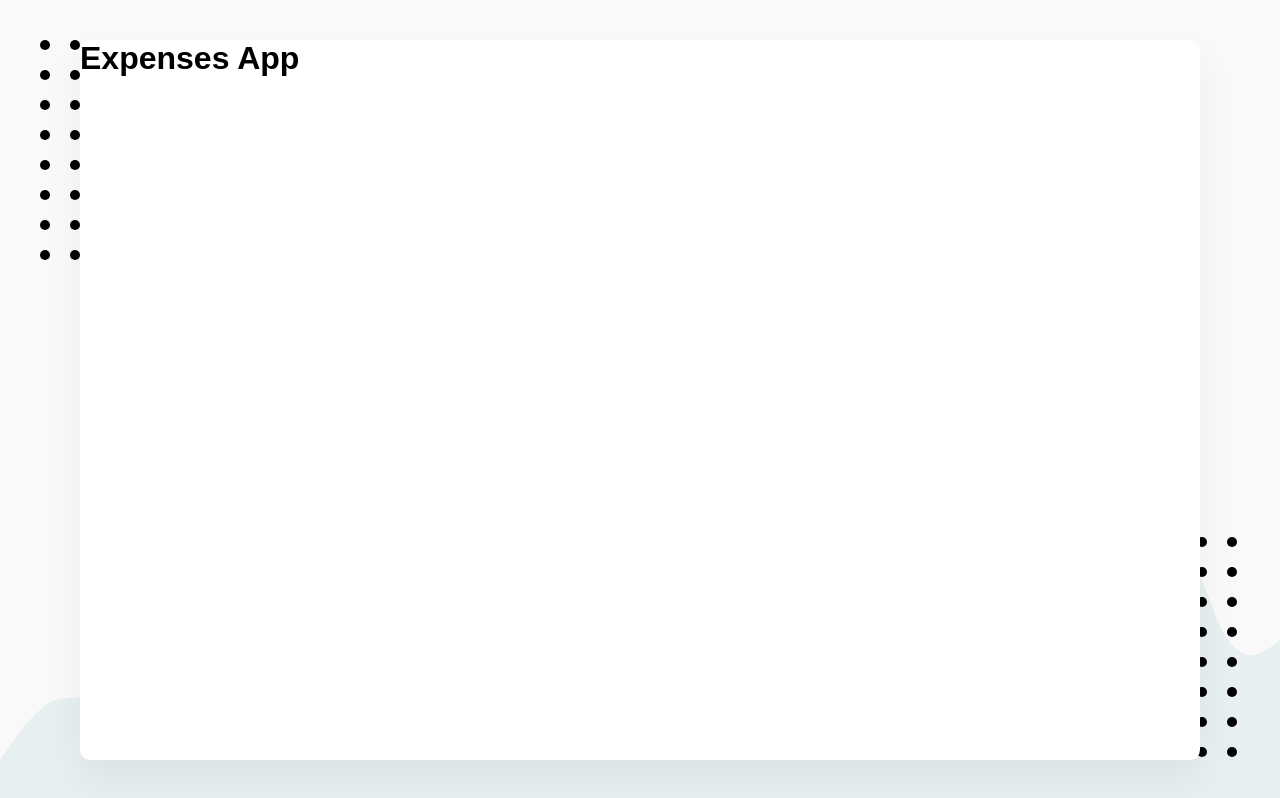
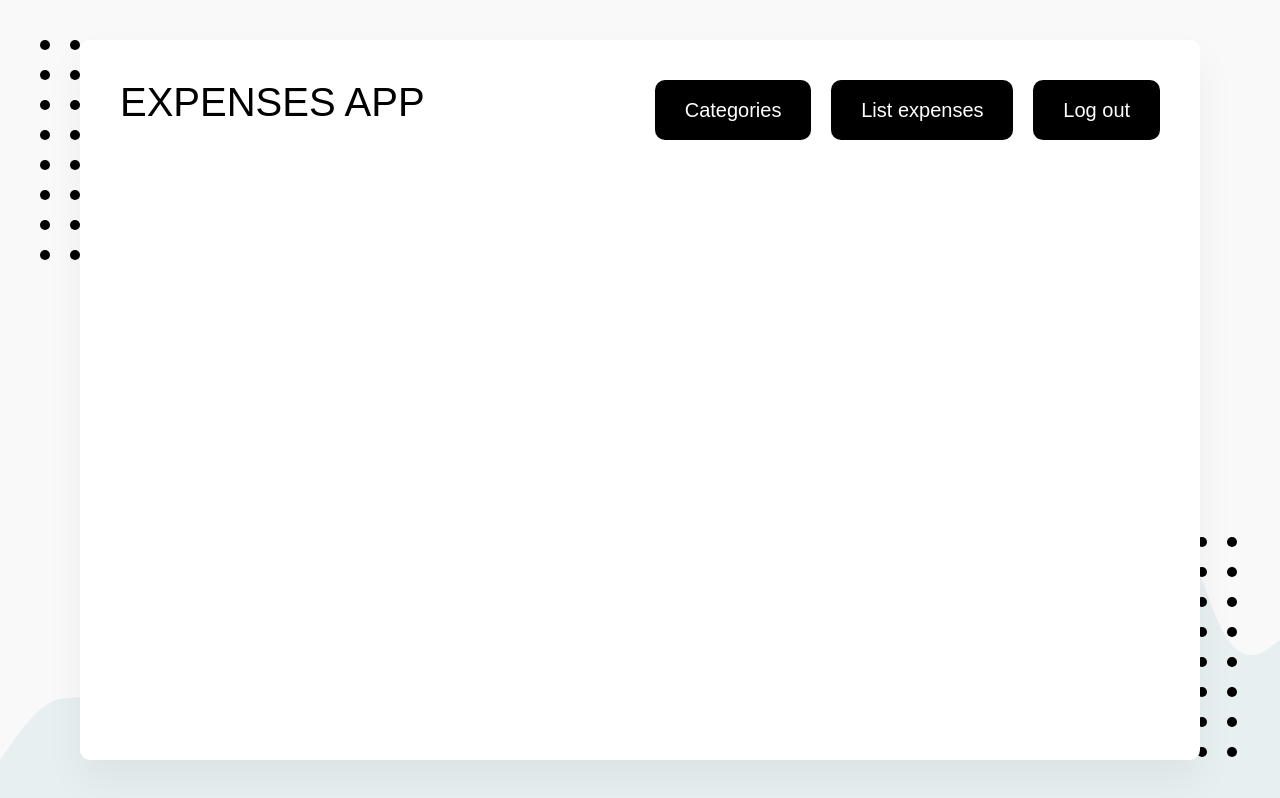
Before and after one commit to sneiderV/react-firebase, a React (Create React App) app in the folder r-expenses-app/: page / in a window 1280 px wide. Built offline with nearby package versions, Linux system fonts and the light colour scheme; what webfontloader would draw is missing.

Commit message:
add header component

```diff
--- a/r-expenses-app/src/App.js
+++ b/r-expenses-app/src/App.js
@@ -1,8 +1,26 @@
 import React from 'react';
+import {Helmet} from 'react-helmet';
+import Button from './elements/Button';
+import { Header, Title, HeaderContainer, ButtonsContainer} from "./elements/Header";
 
 const App = () => {
     return (
-        <h1>Expenses App</h1>
+        <>
+            <Helmet>
+                <title>Add expenses</title>
+            </Helmet>
+            <Header>
+                <HeaderContainer>
+                    <Title>Expenses App</Title>
+                    <ButtonsContainer>
+                        <Button to="/categories">Categories</Button>
+                        <Button to="/list">List expenses</Button>
+                        <Button>Log out</Button>
+                    </ButtonsContainer>
+                </HeaderContainer>
+            </Header>
+        </>
+
      );
 }
 
--- a/r-expenses-app/src/components/ExpensesByCategory.js
+++ b/r-expenses-app/src/components/ExpensesByCategory.js
@@ -1,7 +1,21 @@
 import React from 'react';
+import {Helmet} from 'react-helmet';
+import { Header, Title, HeaderContainer} from "./../elements/Header";
 
 const ExpensesByCategory = () => {
-    return ( <h1>ExpensesByCategory</h1> );
+    return (
+    <>
+        <Helmet>
+            <title>Expenses by Category</title>
+        </Helmet>
+        <Header>
+            <HeaderContainer>
+                <Title>Expenses by Category</Title>
+            </HeaderContainer>
+        </Header>
+    </>
+
+     );
 }
 
 export default ExpensesByCategory;
--- /dev/null
+++ b/r-expenses-app/src/elements/Button.js
@@ -0,0 +1,29 @@
+import {Link} from 'react-router-dom';
+import styled from 'styled-components';
+
+const Button = styled(Link)`
+    background: ${(props) => props.primario ? '#5B69E2' : '#000'};
+    width: ${(props) => props.conIcono ? '15.62rem' : 'auto'}; /* 250px */
+    margin-left: 1.25rem; /* 20px */
+    border: none;
+    border-radius: 0.625rem; /* 10px */
+    color: #fff;
+    font-family: 'Work Sans', sans-serif;
+    height: 3.75rem; /* 60px */
+    padding: 1.25rem 1.87rem; /* 20px 30px */
+    font-size: 1.25rem; /* 20px */
+    font-weight: 500;
+    cursor: pointer;
+    text-decoration: none;
+    display: inline-flex;
+    justify-content: space-between;
+    align-items: center;
+    outline: none;
+
+    svg {
+        height: ${(props) => props.iconoGrande ? '100%' : '0.75rem;'};  /* 12px */
+        fill: white;
+    }
+`;
+
+export default Button;
--- /dev/null
+++ b/r-expenses-app/src/elements/Header.js
@@ -0,0 +1,50 @@
+import styled from 'styled-components';
+
+const Header = styled.div`
+    width: 100%;
+    padding: 2.5rem; /* 40px */
+    display: flex;
+    justify-content: space-between;
+    align-items: center;
+
+    @media(max-width: 60rem){ /* 950px */
+        justify-content: start;
+    }
+`;
+
+const Title = styled.h1`
+    font-weight: normal;
+    text-transform: uppercase;
+    font-size: 2.5rem; /* 40px */
+
+
+    @media(max-width: 60rem){ /* 950px */
+        font-size: 2rem; /* 32px */
+    }
+`;
+
+const HeaderContainer = styled.div`
+    width: 100%;
+    display: flex;
+    justify-content: space-between;
+
+    @media(max-width: 60rem){ /* 950px */
+        display: flex;
+        flex-direction: column-reverse;
+        align-items: center;
+
+        & > div {
+            display: flex;
+            margin-bottom: 1.25rem; /* 20px */
+            justify-content: end;
+        }
+    }
+`;
+
+const ButtonsContainer = styled.div`
+    display: flex;
+    justify-content: space-between;
+    align-items: center;
+`;
+
+export { Header, Title, HeaderContainer, ButtonsContainer}
```
